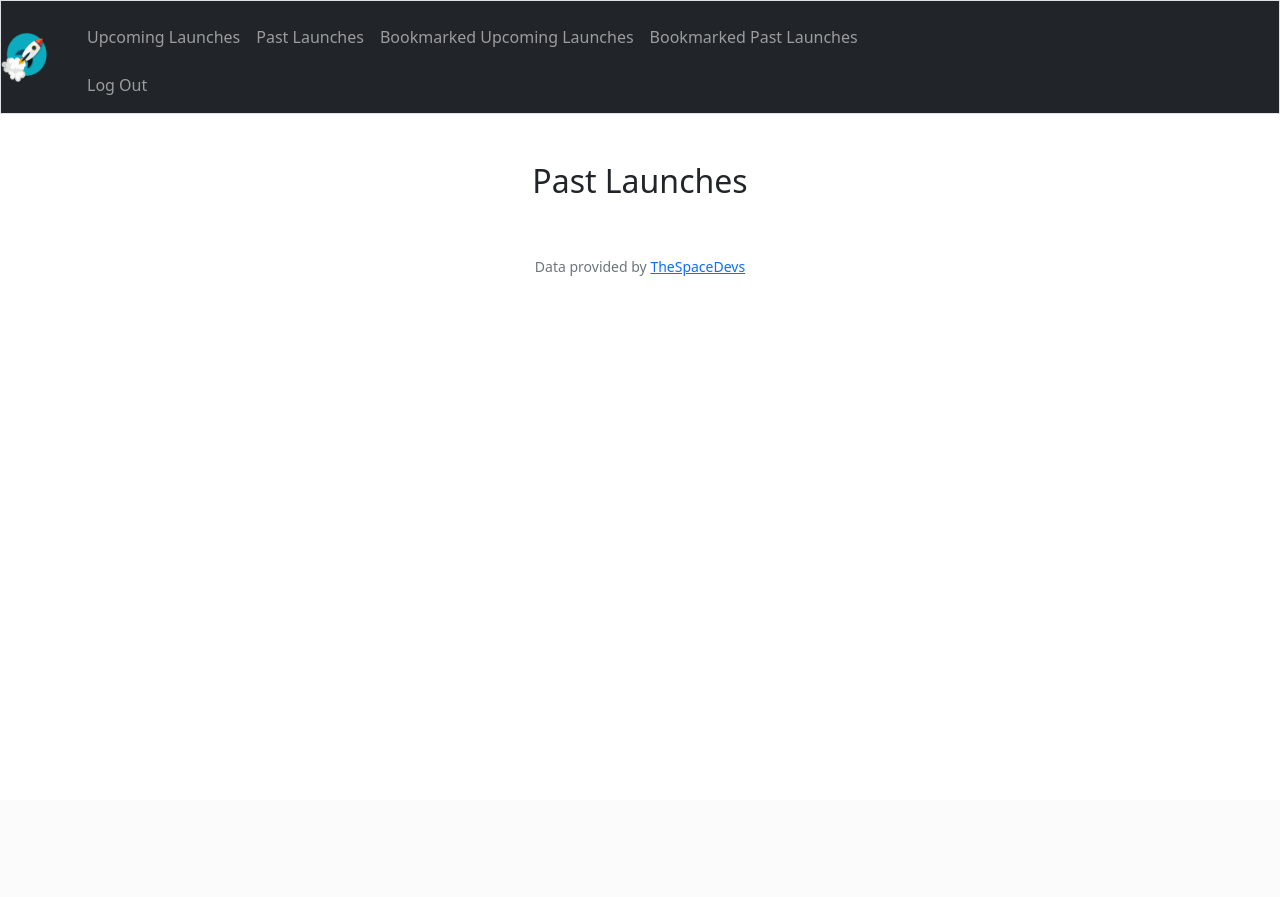
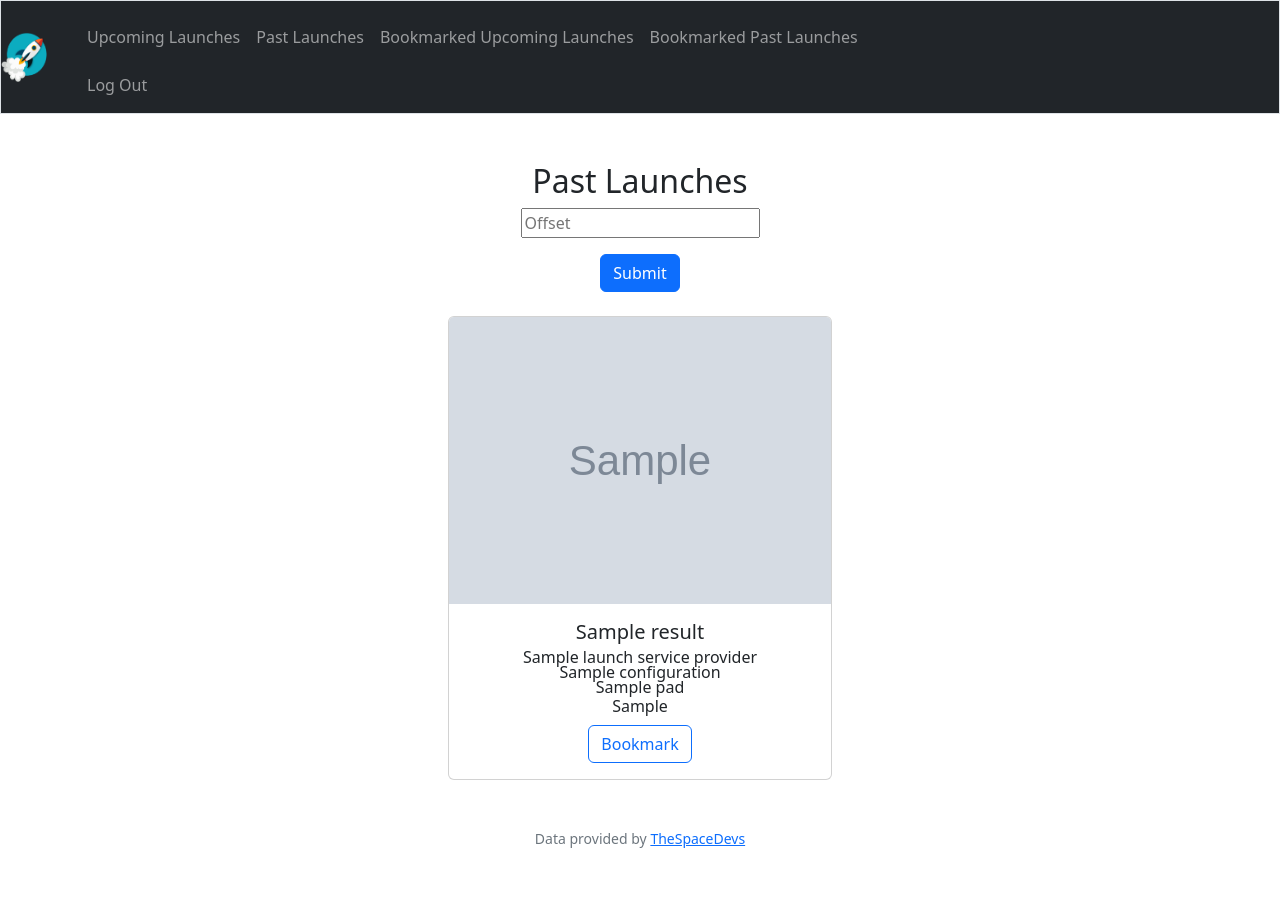
Before and after one commit to jamin10/rocket-launch-website, a Flask app: page /past-launches in a window 1280 px wide. Before the commit the page ends 276 px from the top, so only its background shows below. Run offline with Flask 2, Linux system fonts and the light colour scheme; a user stored in the database is signed in; tables that the repository leaves empty hold one stand-in row (values such as "Sample post"); grey boxes marked "Sample" are stand-in pictures; a database or web service that is not in the repository returns one stand-in record (values such as "Sample title"); data that the repository does not hold is empty; some libraries are stand-ins or nearby versions.

Commit message:
Added functionality for bookmarking upcoming launches

```diff
--- a/website/auth.py
+++ b/website/auth.py
@@ -49,7 +49,7 @@ def register():
             flash('Username already exists, choose another!', category='error')
 
         # Check if info entered is acceptable
-        if len(username) < 3:
+        elif len(username) < 3:
             flash('Username must be greater than 2 characters.', category='error')
         elif username == "" or password == "" or confirmation == "":
             flash('Must fill all fields.', category='error')
@@ -61,7 +61,8 @@ def register():
             # Add user to database
             db.session.add(new_user)
             db.session.commit()
-            login_user(user, remember=True)
+
+            login_user(new_user, remember=True)
             flash('Account created!', category='success')
 
             return redirect(url_for('views.home'))
--- a/website/helpers.py
+++ b/website/helpers.py
@@ -14,7 +14,7 @@ def get_launches_info(url):
 
         info = {}
 
-        info['id'] = result["id"]
+        info['slug'] = result["slug"]
         info['url'] = result["url"]
         info['name'] = result["name"]
         info['lsp_name'] = result['launch_service_provider']['name']
@@ -22,11 +22,7 @@ def get_launches_info(url):
         info['location_name'] = result['pad']['name']
         info['image'] = result['image']
         info['window_start'] = result['window_start']
-        #info['next'] = result['next']
-        #info['previous'] = result['previous']
 
         launches_info.append(info)
 
-    #print(launches)
-
-get_launches_info("https://ll.thespacedevs.com/2.2.0/launch/upcoming/?format=json")
+    return launches_info
--- /dev/null
+++ b/website/static/index.js
@@ -0,0 +1,17 @@
+function bookmarkLaunch(slug) {
+    fetch('/bookmark-launch', {
+        method: "POST",
+        body: JSON.stringify({ slug: slug }),
+    }).then((_res) => {
+        window.location.href = "/upcoming-launches";
+    });
+}
+
+function deleteLaunch(slug) {
+    fetch('/delete-launch', {
+        method: "POST",
+        body: JSON.stringify({ slug: slug }),
+    }).then((_res) => {
+        window.location.href = "/bookmarked-upcoming";
+    });
+}
--- a/website/templates/layout.html
+++ b/website/templates/layout.html
@@ -80,6 +80,11 @@
         <script src="https://cdn.jsdelivr.net/npm/popper.js@1.12.9/dist/umd/popper.min.js" integrity="sha384-ApNbgh9B+Y1QKtv3Rn7W3mgPxhU9K/ScQsAP7hUibX39j7fakFPskvXusvfa0b4Q" crossorigin="anonymous"></script>
         <script src="https://cdn.jsdelivr.net/npm/bootstrap@4.0.0/dist/js/bootstrap.min.js" integrity="sha384-JZR6Spejh4U02d8jOt6vLEHfe/JQGiRRSQQxSfFWpi1MquVdAyjUar5+76PVCmYl" crossorigin="anonymous"></script>
 
+        <script
+         type="text/javascript"
+         src="{{ url_for('static', filename='index.js') }}"
+        ></script>
+
     </body>
 
 </html>
--- a/website/templates/login.html
+++ b/website/templates/login.html
@@ -5,7 +5,7 @@
 {% block main %}
 
     <form action="/login" method="POST">
-        <h3 align="center">Register</h3>
+        <h3 align="center">Log In</h3>
         <div class="mb-3">
             <input autocomplete="off" autofocus class="form-control mx-auto w-auto" id="username" name="username" placeholder="Username" type="text">
         </div>
--- a/website/templates/past-launches.html
+++ b/website/templates/past-launches.html
@@ -4,4 +4,29 @@
 
 {% block main %}
     <h2>Past Launches</h2>
+
+    <form action="/past-launches" method="post">
+        <div class="mb-3">
+            <input class="form control mx-auto w-auto" id="offset" name="offset" placeholder="Offset" type="number">
+        </div>
+        <button class="btn btn-primary" type="submit">Submit</button>
+    </form>
+    </br>
+
+    {% for launch in launches_info %}
+        <div class="container-fluid">
+            <div class="card mx-auto" style="width: 24rem;">
+                <img class="card-img-top" src="{{ launch['image'] }}">
+                <div class="card-body">
+                    <h5 class="card-title">{{ launch.name }}</h5>
+                    <h6 class="card-subtitle">{{ launch.lsp_name }}</h6>
+                    <h6 class="card-subtitle">{{ launch.rocket_name }}</h6>
+                    <h6 class="card-subtitle">{{ launch.location_name }}</h6>
+                    <h6 class="card-text">{{ launch.window_start }}</h6>
+                    <button type="button" class="btn btn-outline-primary" onClick="bookmarkLaunch('{{ launch.slug }}')">Bookmark</button>
+                </div>
+            </div>
+        </div>
+    {% endfor %}
+
 {% endblock %}
--- a/website/views.py
+++ b/website/views.py
@@ -1,10 +1,12 @@
-from flask import Blueprint, render_template, request
+from re import L
+from unicodedata import category
+from flask import Blueprint, render_template, request, jsonify, flash
 from flask_login import login_required, current_user
+import json
 import requests
-
-#from website.helpers import get_launches_info
-
-
+from .models import Launch, User
+from .helpers import *
+from . import db
 
 views = Blueprint('views', __name__)
 
@@ -20,17 +22,18 @@ def upcoming_launches():
 
     if request.method == 'POST':
 
+        # Base url
         url = "https://lldev.thespacedevs.com/2.2.0/launch/upcoming/?format=json"
 
+        # Offset for which results to show on page
         offset = request.form.get("offset")
         if offset == None:
             offset = 0
         else:
             pass
 
+        # Adjust URL for API request
         url = url + "&limit=10&offset=" + offset
-        print(url)
-
         launches_info = get_launches_info(url)
 
         return render_template("upcoming-launches.html", user=current_user, launches_info=launches_info)
@@ -42,16 +45,43 @@ def upcoming_launches():
         return render_template("upcoming-launches.html", user=current_user, launches_info=launches_info)
 
 
-@views.route('/past-launches')
+@views.route('/past-launches', methods=["GET", "POST"])
 @login_required
 def past_launches():
-    return render_template("past-launches.html", user=current_user)
+
+    if request.method == 'POST':
+
+        # Base url
+        url = "https://lldev.thespacedevs.com/2.2.0/launch/?format=json"
+
+        # Offset for which results to show on page
+        offset = request.form.get("offset")
+        if offset == None:
+            offset = 0
+        else:
+            pass
+
+        # Adjust URL for API request
+        url = url + "&limit=10&offset=" + offset
+        launches_info = get_launches_info(url)
+
+        return render_template("past-launches.html", user=current_user, launches_info=launches_info)
+
+    else:
+
+        launches_info = get_launches_info("https://lldev.thespacedevs.com/2.2.0/launch/?format=json")
+
+        return render_template("past-launches.html", user=current_user, launches_info=launches_info)
 
 
 @views.route('/bookmarked-upcoming')
 @login_required
 def bookmarked_upcoming():
-    return render_template("bookmarked-upcoming.html", user=current_user)
+
+    # Order launches by window start time
+    ordered_launches = Launch.query.filter_by(user_id=current_user.id).order_by(Launch.window_start)
+
+    return render_template("bookmarked-upcoming.html", user=current_user, launches=ordered_launches)
 
 
 @views.route('/bookmarked-past')
@@ -60,27 +90,47 @@ def bookmarked_past():
     return render_template("bookmarked-past.html", user=current_user)
 
 
-# Functions
-def get_launches_info(url):
-    response = requests.get(url)
-    launches = response.json()
-    results = launches['results']
+@views.route('/bookmark-launch', methods=['POST'])
+def bookmark_launch():
+    # Get data from button click
+    launch = json.loads(request.data)
+    launchSlug = launch['slug']
 
-    launches_info = []
+    # Check if already bookmarked
+    launch = Launch.query.get(launchSlug)
+    if launch:
+        if launch.user_id == current_user.id:
+            flash('Launch already bookmarked!', category='error')
+            return jsonify({})
 
-    for result in results:
+    # Search API with slug to retrieve data to be stored in database
+    url = "https://lldev.thespacedevs.com/2.2.0/launch/upcoming/?format=json" + f"&slug={launchSlug}"
+    launches_info = get_launches_info(url)
+    info = launches_info[0]
 
-        info = {}
+    # Add data to database
+    new_bookmark = Launch(slug=launchSlug, name=info["name"], lsp_name=info['lsp_name'], rocket_name=info['rocket_name'], \
+        location_name=info['location_name'], image=info['image'], window_start=info['window_start'], user_id=current_user.id)
+    db.session.add(new_bookmark)
+    db.session.commit()
+    flash('Launch bookmarked!', category='success')
 
-        info['id'] = result["id"]
-        info['url'] = result["url"]
-        info['name'] = result["name"]
-        info['lsp_name'] = result['launch_service_provider']['name']
-        info['rocket_name'] = result['rocket']['configuration']['name']
-        info['location_name'] = result['pad']['name']
-        info['image'] = result['image']
-        info['window_start'] = result['window_start']
+    # Return empty response
+    return jsonify({})
 
-        launches_info.append(info)
 
-    return launches_info
+@views.route('/delete-launch', methods=['POST'])
+def delete_launch():
+    # Get data from button click
+    launch = json.loads(request.data)
+    launchSlug = launch['slug']
+
+    # Check if in database and remove
+    launch = Launch.query.get(launchSlug)
+    if launch:
+        if launch.user_id == current_user.id:
+            db.session.delete(launch)
+            db.session.commit()
+            flash('Bookmark deleted!', category='success')
+
+    return jsonify({})
```
Also changed, not shown: website/models.py (+7 -2 lines), website/templates/bookmarked-upcoming.html (+18 -0 lines), website/templates/upcoming-launches.html (+9 -7 lines), website/database.db, website/static/images/styles.css (deleted), website/static/rocket-logo.png (added), website/static/styles.css (added).
